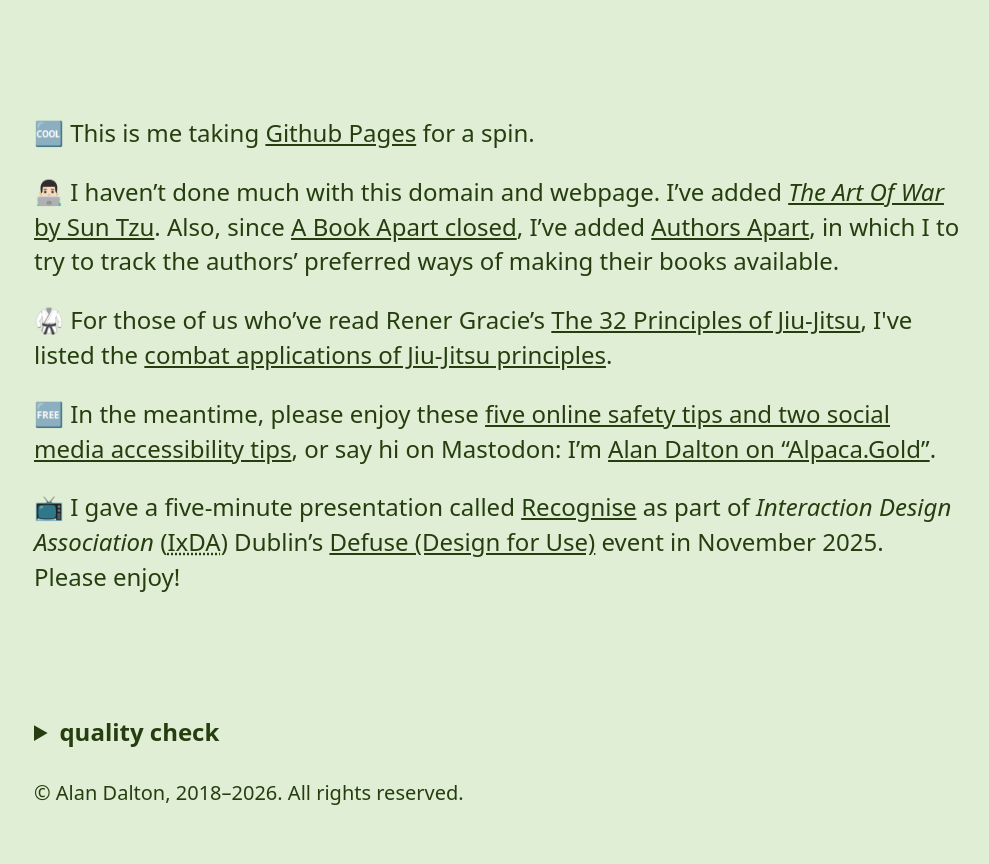
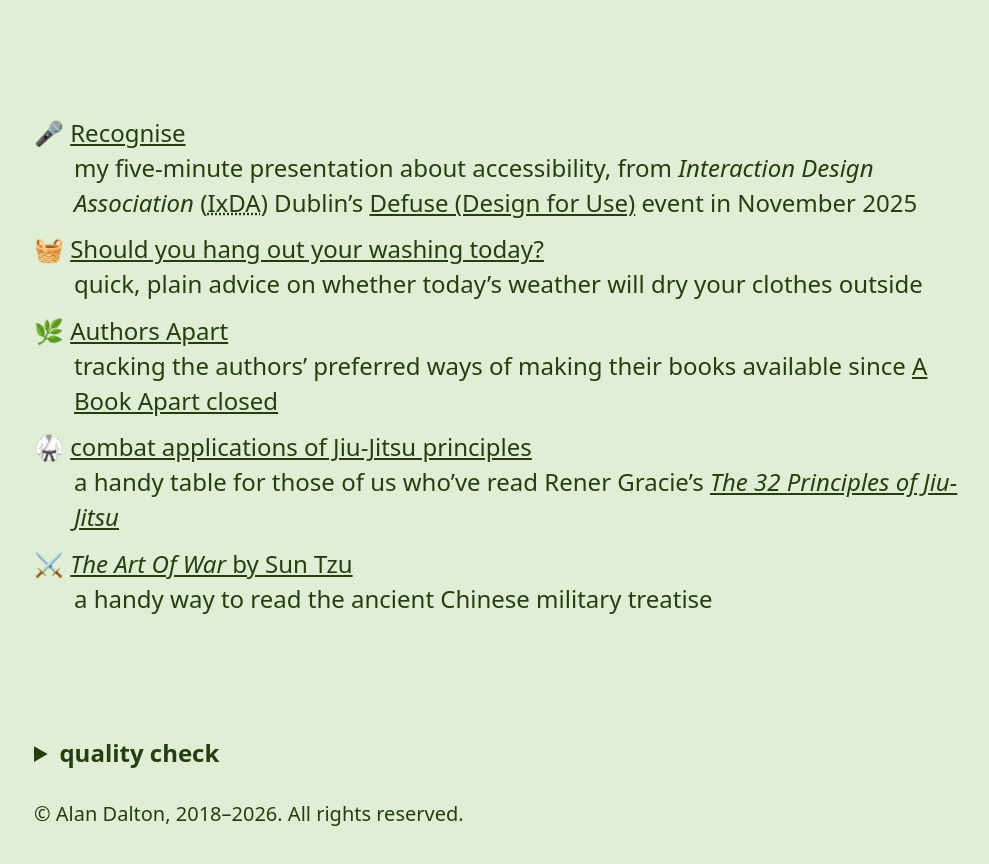
Before and after one commit to AlanDalton/AlanDalton.github.io, a plain HTML site: page index.html in a window 1280 px wide. Shown: the part 44-908 px from the top of the page, without its empty margins (142-1131 px from the left). Drawn offline with Linux system fonts and the light colour scheme.

Commit message:
using a description list to structure my links to my projects

```diff
--- a/index.html
+++ b/index.html
@@ -161,11 +161,18 @@
 	<h1>Alan Dalton</h1>
 </header>
 <main>
-	<p>🆒 This is me taking <a href="https://pages.github.com/">Github Pages</a> for a&nbsp;<span id="spanSpin">spin</span>.
-	<p>👨🏻‍💻 I haven’t done much with this domain and webpage. I’ve added <a href="https://alandalton.github.io/TheArtOfWarBySunTzu/"><cite>The Art Of War</cite> by Sun Tzu</a>. Also, since <a href="https://abookapart.com/pages/about/">A Book Apart closed</a>, I’ve added <a href="Authors-Apart/index.html">Authors Apart</a>, in which I to try to track the authors’ preferred ways of making their books available.
-	<p>🥋 For those of us who’ve read Rener Gracie’s <a href="https://www.gracieuniversity.com/Pages/public/informationpages/The32Principles">The 32 Principles of Jiu-Jitsu</a>, I've listed the <a href="combat-applications-of-Jiu-Jitsu-principles/index.html">combat applications of Jiu-Jitsu principles</a>.
-  <p>🆓 In the meantime, please enjoy these <a href="https://alan.start.page/">five online safety tips and two social media accessibility tips</a>, or say hi on Mastodon: I’m <a rel="me" href="https://alpaca.gold/@Alan" title="my account on Alpaca.Gold, which is Laurie Voss’s Mastodon server">Alan Dalton on “Alpaca.Gold”</a>.
-  <p>📺 I gave a five-minute presentation called <a href="https://youtube.com/watch?v=rm5Ag6x-dRo&amp;list=PLsaoWzR87FsUvLEI7xjThSdIB5TqMrOc0&amp;index=3">Recognise</a> as part of <dfn>Interaction Design Association</dfn> (<abbr title="Interaction Design Association">IxDA</abbr>) Dublin’s <a href="https://defuse.ixd.ie/">Defuse (Design for Use)</a> event in November 2025. Please enjoy!
+	<dl>
+  	<dt>🎤 <a href="https://youtube.com/watch?v=rm5Ag6x-dRo&amp;list=PLsaoWzR87FsUvLEI7xjThSdIB5TqMrOc0&amp;index=3">Recognise</a></dt>
+  	<dd>my five-minute presentation about accessibility, from <dfn>Interaction Design Association</dfn> (<abbr title="Interaction Design Association">IxDA</abbr>) Dublin’s <a href="https://defuse.ixd.ie/">Defuse (Design for Use)</a> event in November 2025</dd>
+  	<dt>🧺 <a href="https://alandalton.github.io/clothesline/">Should you hang out your washing today?</a></dt>
+  	<dd>quick, plain advice on whether today’s weather will dry your clothes outside</dd>
+  	<dt>🌿 <a href="Authors-Apart/index.html">Authors Apart</a></dt>
+  	<dd>tracking the authors’ preferred ways of making their books available since <a href="https://abookapart.com/pages/about/">A Book Apart closed</a></dd>
+  	<dt>🥋 <a href="combat-applications-of-Jiu-Jitsu-principles/index.html">combat applications of Jiu-Jitsu principles</a></dt>
+  	<dd>a handy table for those of us who’ve read Rener Gracie’s <a href="https://www.gracieuniversity.com/Pages/public/informationpages/The32Principles"><cite>The 32 Principles of Jiu-Jitsu</cite></a></dd>
+  	<dt>⚔️ <a href="https://alandalton.github.io/TheArtOfWarBySunTzu/"><cite>The Art Of War</cite> by Sun Tzu</a></dt>
+  	<dd>a handy way to read the ancient Chinese military treatise</dd>
+  </dl>
 </main>
 <footer>
 	<details>
```
